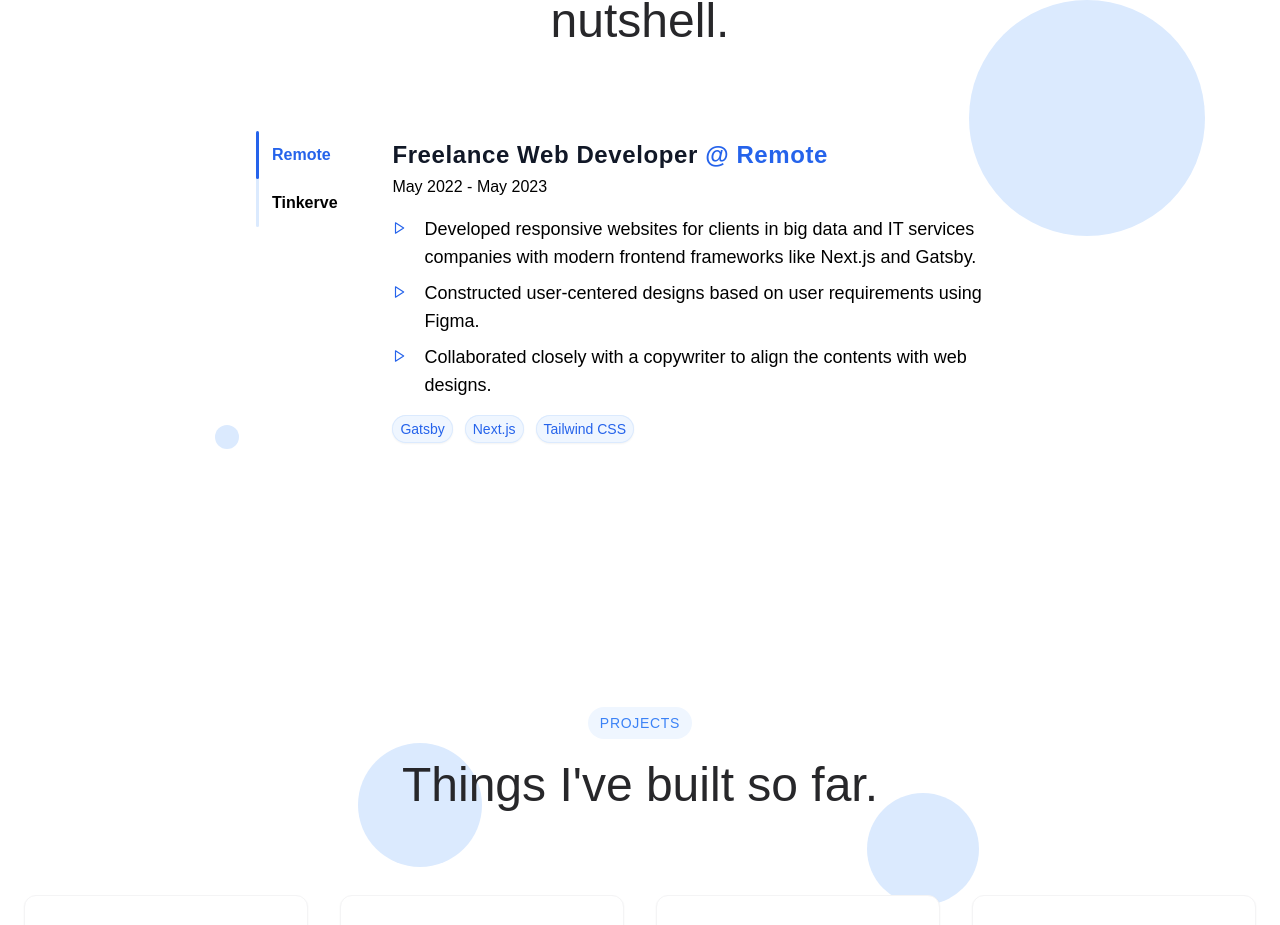
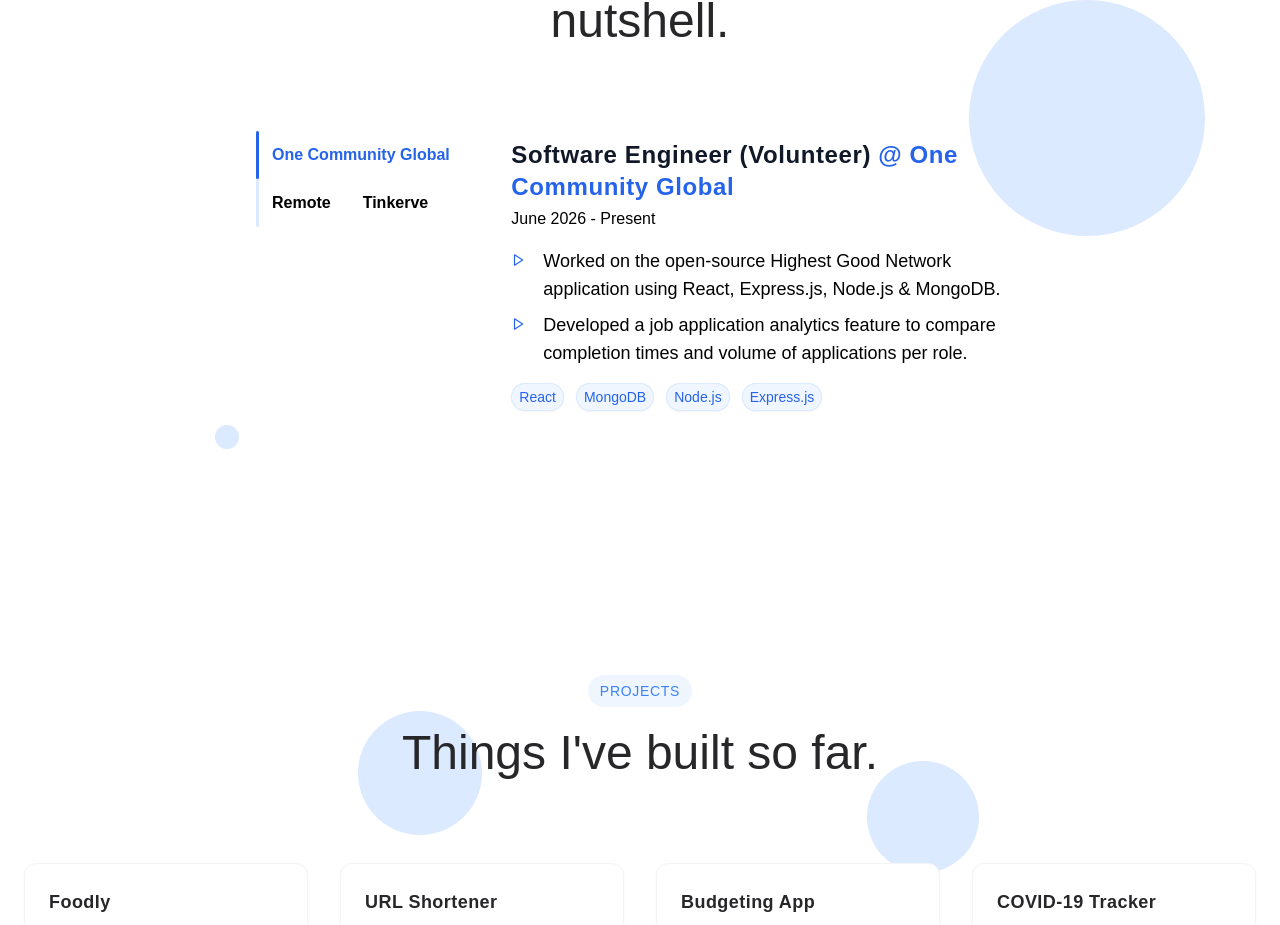
Before and after one commit to handikaharianto/portolio-website-v3, a Next.js app: page / in a window 1280 px wide. Shown: the part 1897-2822 px from the top of the page. Built offline with nearby package versions, Linux system fonts and the light colour scheme; a web font is replaced by a local one.

Commit message:
chore: add new experience

```diff
--- a/app/_data/experiences.ts
+++ b/app/_data/experiences.ts
@@ -8,14 +8,24 @@ type Experience = {
 
 export const experiences: Experience[] = [
   {
+    position: "Software Engineer (Volunteer)",
+    company: "One Community Global",
+    technologies: ["React", "MongoDB", "Node.js", "Express.js"],
+    period: "June 2026 - Present",
+    description: [
+      "Worked on the open-source Highest Good Network application using React, Express.js, Node.js & MongoDB.",
+      "Developed a job application analytics feature to compare completion times and volume of applications per role.",
+    ],
+  },
+  {
     position: "Freelance Web Developer",
     company: "Remote",
     technologies: ["Gatsby", "Next.js", "Tailwind CSS"],
     period: "May 2022 - May 2023",
     description: [
-      "Developed responsive websites for clients in big data and IT services companies with modern frontend frameworks like Next.js and Gatsby.",
-      "Constructed user-centered designs based on user requirements using Figma.",
-      "Collaborated closely with a copywriter to align the contents with web designs.",
+      "Delivered high-performing, responsive websites for Malaysian enterprise clients using Next.js and Gatsby.",
+      "Designed user-centered Figma prototypes based on client requirements.",
+      "Improved website content with copywriters, ensuring 100% alignment between visual design and messaging.",
     ],
   },
   {
@@ -26,15 +36,15 @@ export const experiences: Experience[] = [
       "React",
       "MongoDB",
       "Node.js",
-      "Express",
+      "Express.js",
       "Redux",
       "Sass",
       "Blueprint JS",
     ],
     description: [
-      "Developed a full stack web application for a chatbot-based automation system named Digital Workspace Assistant using React/Typescript, Express, Node.js, and MongoDB.",
-      "Implemented a multi-channel feature that allows businesses to create their own chatbot on both WhatsApp and Telegram platform.",
-      "Continued the development of custom data table to manage user data by implementing various functionalities, such as server-side pagination, context menu, etc.",
+      "Developed a chatbot-based automation system for Malaysian businesses in retail, e-commerce, manufacturing, etc. using React/TypeScript, Express.js, Node.js, MongoDB, Redux, and Sass.",
+      "Implemented a multi-channel feature, allowing users to seamlessly integrate chatbots across both WhatsApp and Telegram, designing REST API for tenant platforms, and building functional React components from Figma.",
+      "Implemented a Glide Data Grid to handle large-scale data, including lazy loading, context menu, search, etc.",
     ],
   },
 ];
```
